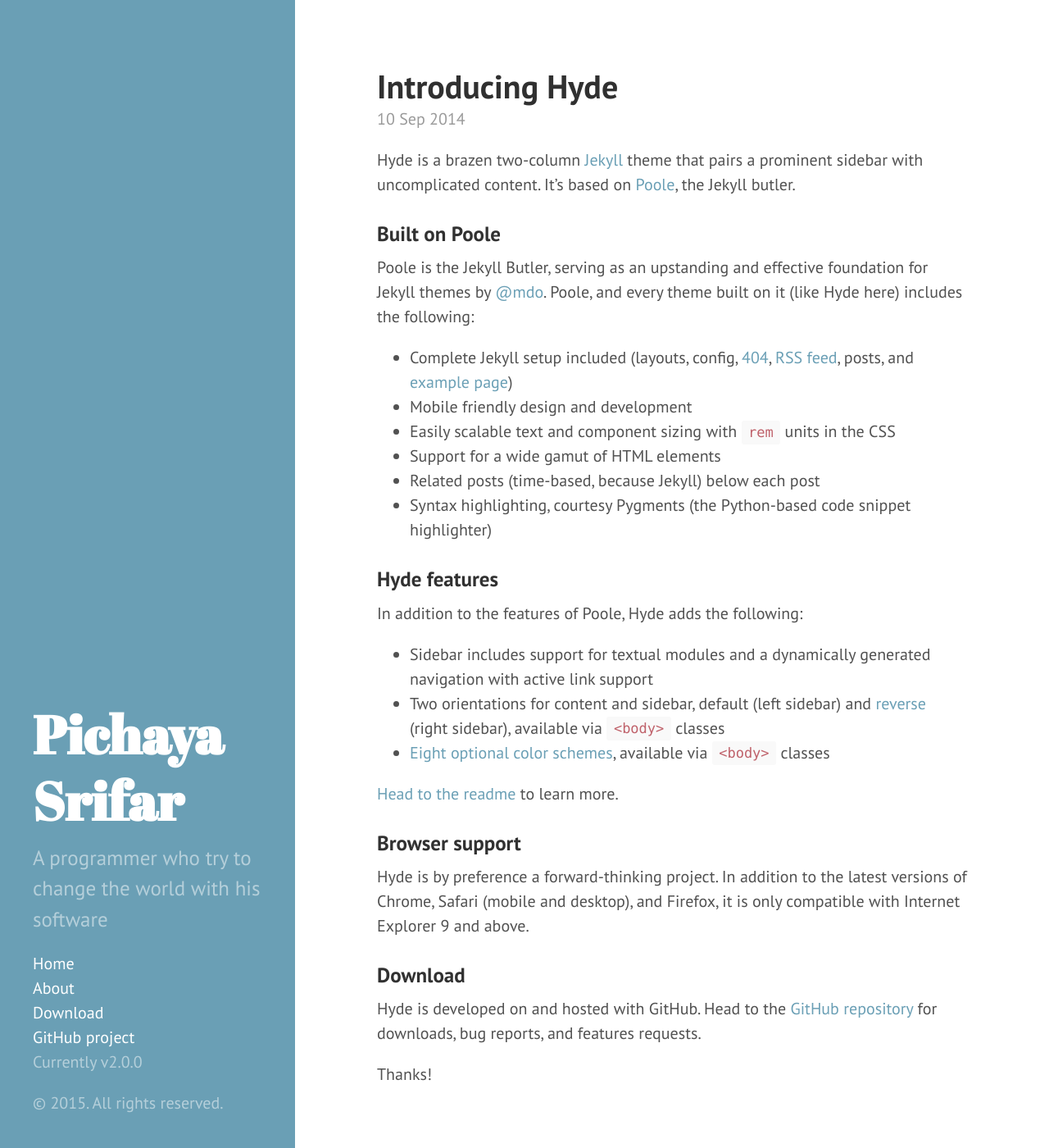
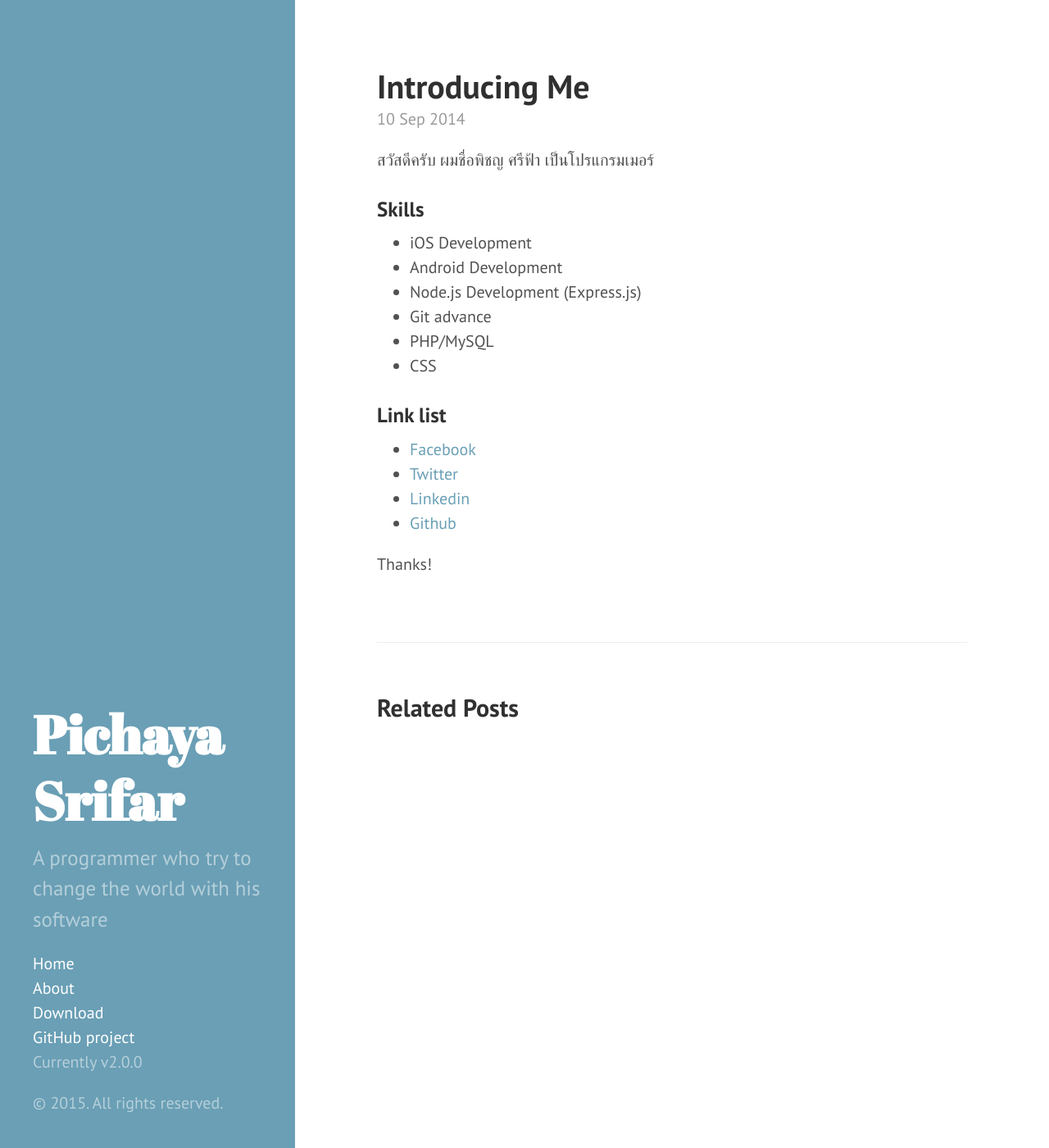
Before and after one commit to pichaya/pichaya.github.io, a Jekyll site: the page built from _posts/2014-09-10-hello-world.md, in a window 1280 px wide and 1400 px high. Shown: the whole window at 82% size. Built offline with Jekyll 4.4.1, drawn with Linux system fonts in a browser that asks for light colours; Markdown is read by kramdown in place of the engine named in the settings.

Commit message:
delete placeholder things

```diff
--- a/CNAME
+++ b/CNAME
@@ -1 +1 @@
-hyde.getpoole.com
+pichaya.in.th
--- a/_includes/head.html
+++ b/_includes/head.html
@@ -21,7 +21,7 @@
 
   <!-- Icons -->
   <link rel="apple-touch-icon-precomposed" sizes="144x144" href="/public/apple-touch-icon-144-precomposed.png">
-                                 <link rel="shortcut icon" href="/public/favicon.ico">
+  <link rel="shortcut icon" href="/public/favicon.ico">
 
   <!-- RSS -->
   <link rel="alternate" type="application/rss+xml" title="RSS" href="/atom.xml">
--- a/_posts/2014-09-10-hello-world.md
+++ b/_posts/2014-09-10-hello-world.md
@@ -1,37 +1,24 @@
 ---
 layout: post
-title: Introducing Hyde
+title: Introducing Me
 ---
 
-Hyde is a brazen two-column [Jekyll](http://jekyllrb.com) theme that pairs a prominent sidebar with uncomplicated content. It's based on [Poole](http://getpoole.com), the Jekyll butler.
+สวัสดีครับ ผมชื่อพิชญ ศรีฟ้า เป็นโปรแกรมเมอร์
 
-### Built on Poole
+### Skills
 
-Poole is the Jekyll Butler, serving as an upstanding and effective foundation for Jekyll themes by [@mdo](https://twitter.com/mdo). Poole, and every theme built on it (like Hyde here) includes the following:
+* iOS Development
+* Android Development
+* Node.js Development (Express.js)
+* Git advance
+* PHP/MySQL
+* CSS
 
-* Complete Jekyll setup included (layouts, config, [404](/404), [RSS feed](/atom.xml), posts, and [example page](/about))
-* Mobile friendly design and development
-* Easily scalable text and component sizing with `rem` units in the CSS
-* Support for a wide gamut of HTML elements
-* Related posts (time-based, because Jekyll) below each post
-* Syntax highlighting, courtesy Pygments (the Python-based code snippet highlighter)
+### Link list
 
-### Hyde features
-
-In addition to the features of Poole, Hyde adds the following:
-
-* Sidebar includes support for textual modules and a dynamically generated navigation with active link support
-* Two orientations for content and sidebar, default (left sidebar) and [reverse](https://github.com/poole/lanyon#reverse-layout) (right sidebar), available via `<body>` classes
-* [Eight optional color schemes](https://github.com/poole/hyde#themes), available via `<body>` classes
-
-[Head to the readme](https://github.com/poole/hyde#readme) to learn more.
-
-### Browser support
-
-Hyde is by preference a forward-thinking project. In addition to the latest versions of Chrome, Safari (mobile and desktop), and Firefox, it is only compatible with Internet Explorer 9 and above.
-
-### Download
-
-Hyde is developed on and hosted with GitHub. Head to the <a href="https://github.com/poole/hyde">GitHub repository</a> for downloads, bug reports, and features requests.
+* [Facebook](http://facebook.com/pichayas)
+* [Twitter](http://twitter.com/pichayas)
+* [Linkedin](http://linkedin.com/in/pichayas)
+* [Github](https://github.com/pichaya)
 
 Thanks!
```
Also changed, not shown: _drafts/yyyy-mm-dd-app-dev-process.md (added, +7 -0 lines), LICENSE.md (deleted), README.md, public/apple-touch-icon-144-precomposed.png, public/favicon.ico.
